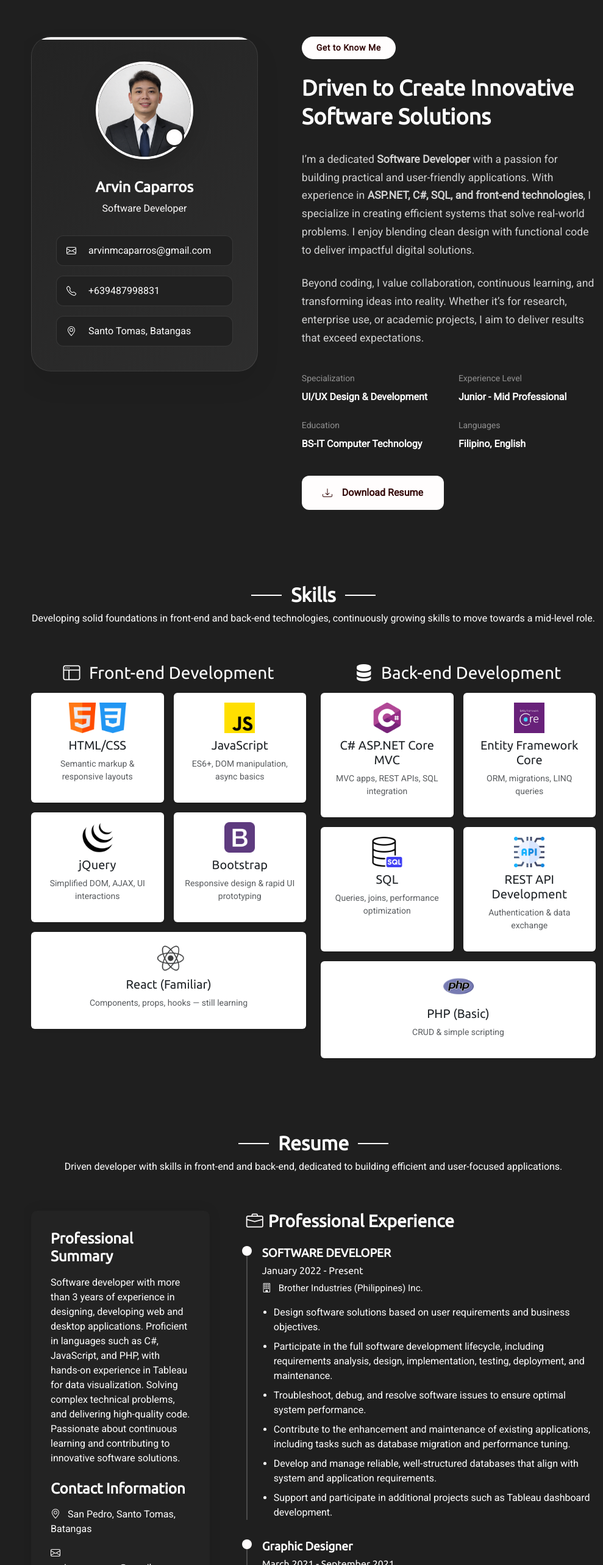
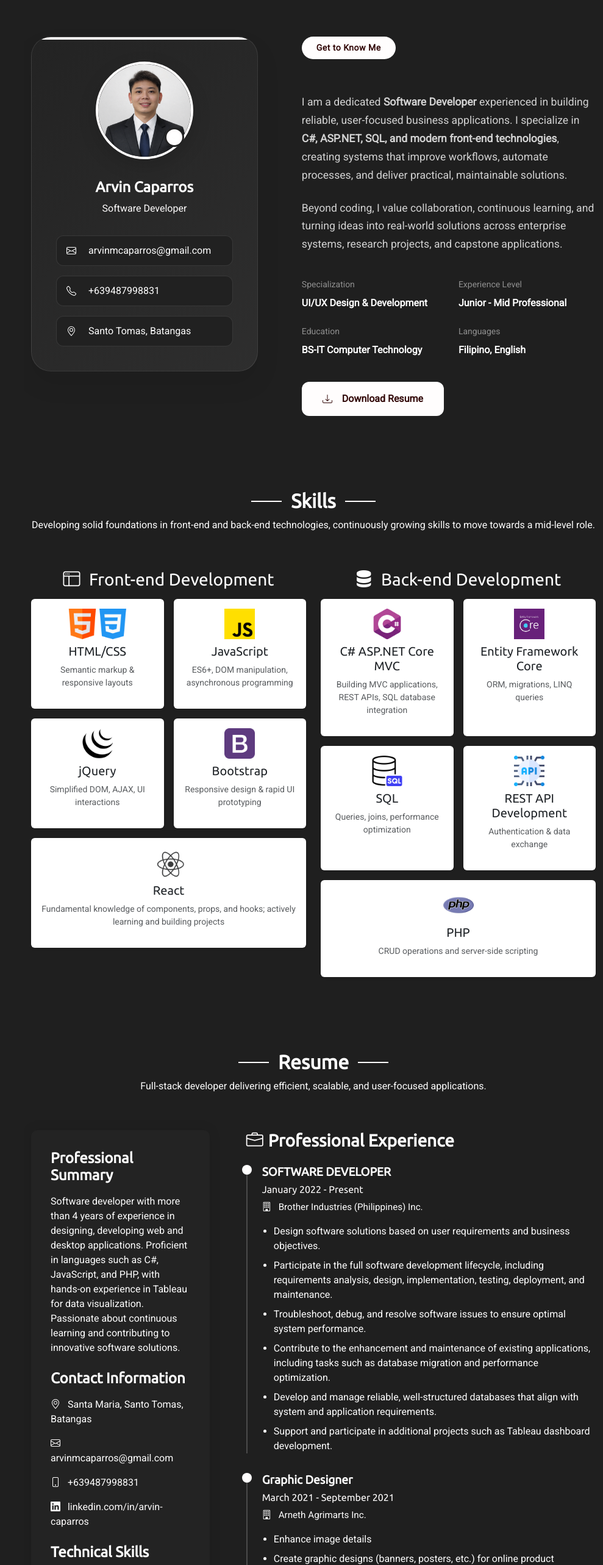
Before and after one commit to arvincaparros/arvincaparros-porfolio, a React (Vite) app: page / in a window 1280 px wide. Shown: the part 800-3366 px from the top of the page at 61% size, without its empty margins (291-1280 px from the left). Built offline with nearby package versions, Linux system fonts and the light colour scheme.

Commit message:
Revise content for About, Resume, Skils Component

```diff
--- a/src/sections/About.jsx
+++ b/src/sections/About.jsx
@@ -56,19 +56,18 @@ function About() {
             <div className="about-content">
               <div className="section-header">
                 <span className="badge-text">Get to Know Me</span>
-                <h2>Driven to Create Innovative Software Solutions</h2>
               </div>
 
               <div className="description">
                 <p>
-                  I’m a dedicated <strong>Software Developer</strong> with a passion for building practical and user-friendly applications.
-                  With experience in <strong>ASP.NET, C#, SQL, and front-end technologies</strong>, I specialize in creating efficient systems
-                  that solve real-world problems. I enjoy blending clean design with functional code to deliver impactful digital solutions.
+                  I am a dedicated <strong>Software Developer</strong> experienced in building reliable, user-focused business applications.
+                  I specialize in <strong>C#, ASP.NET, SQL, and modern front-end technologies</strong>, creating systems that improve workflows,
+                  automate processes, and deliver practical, maintainable solutions.
                 </p>
 
                 <p>
-                  Beyond coding, I value collaboration, continuous learning, and transforming ideas into reality. Whether it’s
-                  for research, enterprise use, or academic projects, I aim to deliver results that exceed expectations.
+                  Beyond coding, I value collaboration, continuous learning, and turning ideas into real-world solutions
+                  across enterprise systems, research projects, and capstone applications.
                 </p>
               </div>
 
--- a/src/sections/Resume.jsx
+++ b/src/sections/Resume.jsx
@@ -7,8 +7,7 @@ function Resume() {
       <div className="container section-title" data-aos="fade-up">
         <h2>Resume</h2>
         <p>
-          Driven developer with skills in front-end and back-end, dedicated to
-          building efficient and user-focused applications.
+          Full-stack developer delivering efficient, scalable, and user-focused applications.
         </p>
       </div>
       {/* End Section Title */}
@@ -24,11 +23,10 @@ function Resume() {
             >
               <h3>Professional Summary</h3>
               <p>
-                Software developer with more than 3 years of experience in
+                Software developer with more than 4 years of experience in
                 designing, developing web and desktop applications. Proficient in
                 languages such as C#, JavaScript, and PHP, with hands-on
-                experience in Tableau for data visualization. Solving complex
-                technical problems, and delivering high-quality code. Passionate
+                experience in Tableau for data visualization. Passionate
                 about continuous learning and contributing to innovative software
                 solutions.
               </p>
@@ -36,7 +34,7 @@ function Resume() {
               <h3 className="mt-4">Contact Information</h3>
               <ul className="contact-info list-unstyled">
                 <li>
-                  <i className="bi bi-geo-alt"></i> San Pedro, Santo Tomas,
+                  <i className="bi bi-geo-alt"></i> Santa Maria, Santo Tomas,
                   Batangas
                 </li>
                 <li>
@@ -62,17 +60,17 @@ function Resume() {
                 <ul className="list-group list-group-flush border rounded">
                   <li className="list-group-item">
                     <strong>Front-End:</strong> HTML, CSS, JavaScript, jQuery,
-                    Bootstrap, React (Familiar)
+                    Bootstrap, React.js
                   </li>
                   <li className="list-group-item">
-                    <strong>Back-End:</strong> C# ASP.NET Core MVC, PHP (Basic)
+                    <strong>Back-End:</strong> C# ASP.NET Core MVC, PHP
                   </li>
                   <li className="list-group-item">
                     <strong>API Development & Integration:</strong> REST APIs,
                     JSON, Postman
                   </li>
                   <li className="list-group-item">
-                    <strong>Database:</strong> SQL Server, PostgreSQL, MySQL
+                    <strong>Database & Data Visualization:</strong> SQL Server, PostgreSQL, MySQL, Tableau
                   </li>
                   <li className="list-group-item">
                     <strong>Testing:</strong> Unit Testing, API Testing with
@@ -115,7 +113,7 @@ function Resume() {
                   <li>
                     Contribute to the enhancement and maintenance of existing
                     applications, including tasks such as database migration and
-                    performance tuning.
+                    performance optimization.
                   </li>
                   <li>
                     Develop and manage reliable, well-structured databases that
--- a/src/sections/Skills.jsx
+++ b/src/sections/Skills.jsx
@@ -52,7 +52,7 @@ function Skills() {
                   />
                   <h5 className="text-dark">JavaScript</h5>
                   <p className="small text-muted">
-                    ES6+, DOM manipulation, async basics
+                    ES6+, DOM manipulation, asynchronous programming
                   </p>
                 </div>
               </div>
@@ -95,10 +95,11 @@ function Skills() {
                     className="mb-2 d-block mx-auto"
                     width="50"
                   />
-                  <h5 className="text-dark">React (Familiar)</h5>
+                  <h5 className="text-dark">React</h5>
                   <p className="small text-muted">
-                    Components, props, hooks — still learning
+                    Fundamental knowledge of components, props, and hooks; actively learning and building projects
                   </p>
+
                 </div>
               </div>
             </div>
@@ -120,7 +121,7 @@ function Skills() {
                   />
                   <h5 className="text-dark">C# ASP.NET Core MVC</h5>
                   <p className="small text-muted">
-                    MVC apps, REST APIs, SQL integration
+                    Building MVC applications, REST APIs, SQL database integration
                   </p>
                 </div>
               </div>
@@ -178,8 +179,10 @@ function Skills() {
                     className="mb-2 d-block mx-auto"
                     width="50"
                   />
-                  <h5 className="text-dark">PHP (Basic)</h5>
-                  <p className="small text-muted">CRUD & simple scripting</p>
+                  <h5 className="text-dark">PHP</h5>
+                  <p className="small text-muted">
+                    CRUD operations and server-side scripting
+                  </p>
                 </div>
               </div>
             </div>
```
